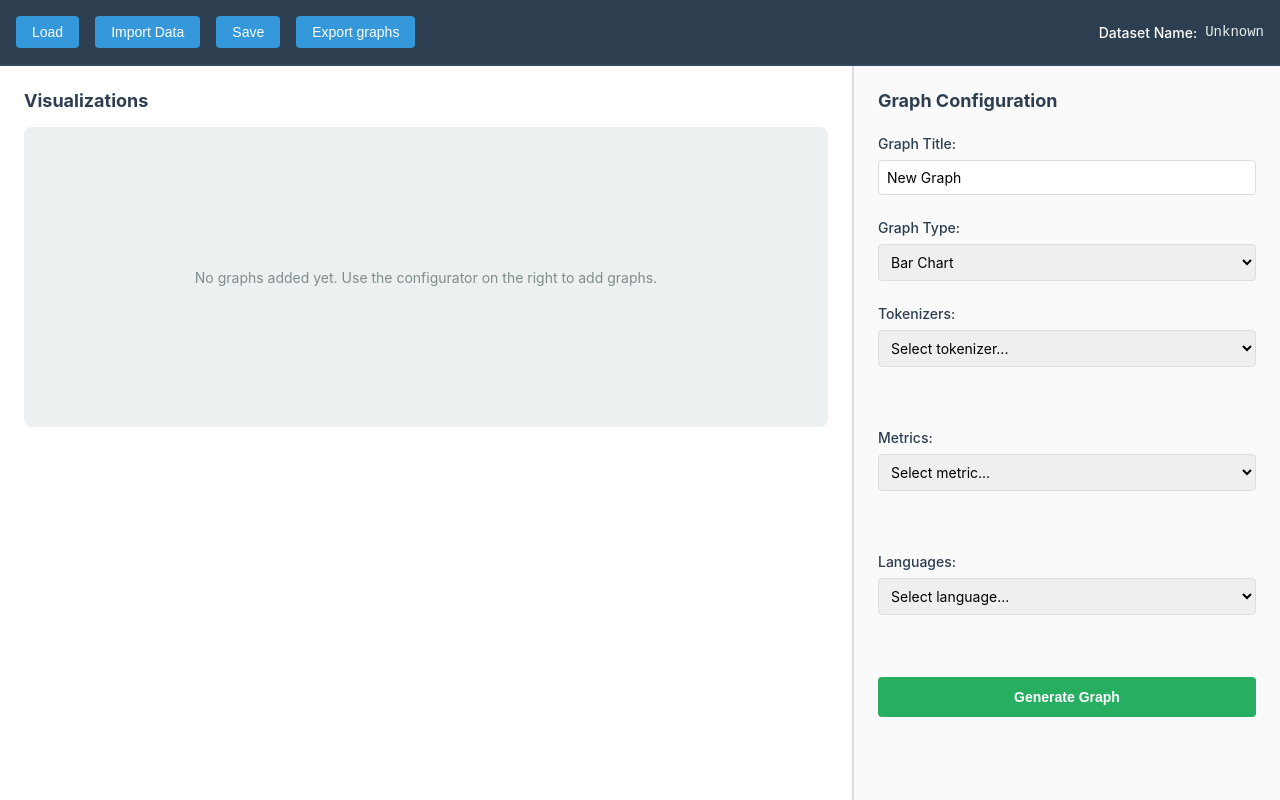
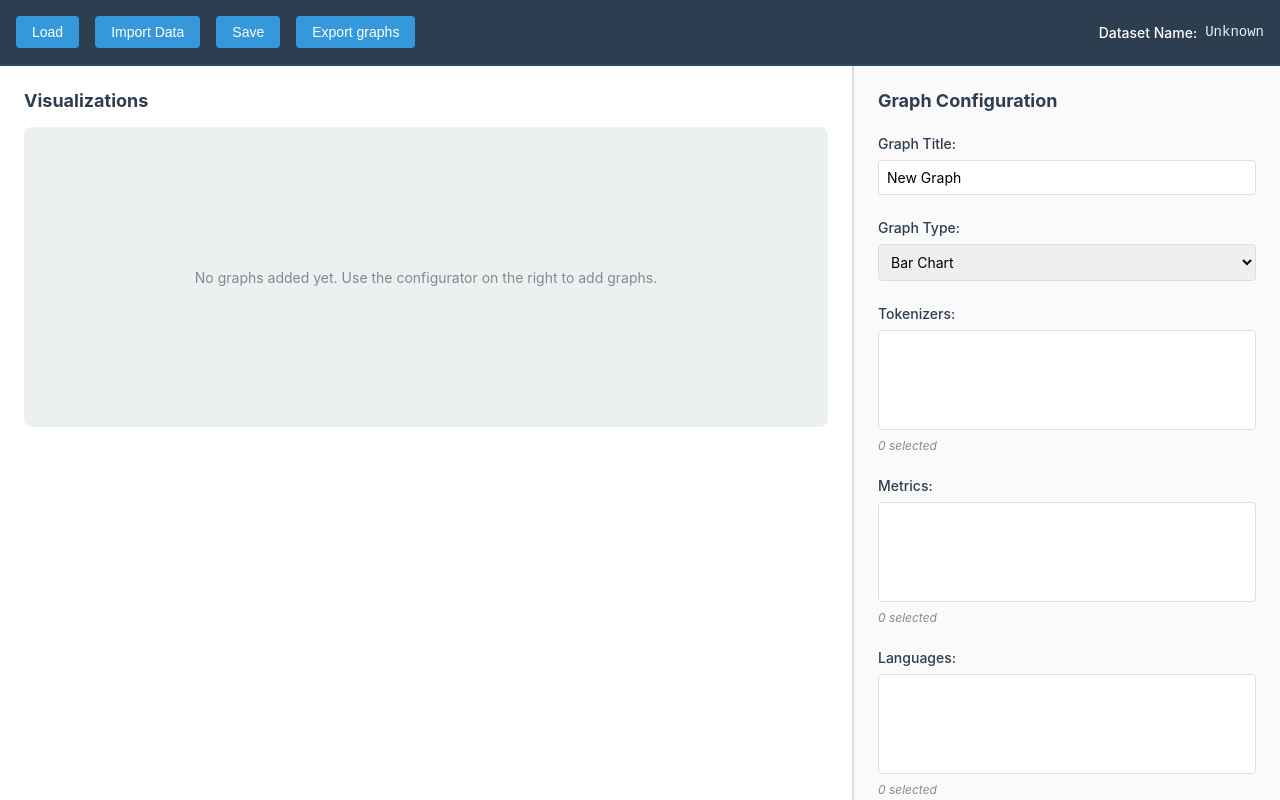
Before and after one commit to ufal/TokCollate, a React (Vite) app in the folder frontend/: page / in a window 1280 px wide. Built offline with nearby package versions, Linux system fonts and the light colour scheme.

Commit message:
frontend UI design mockup update

```diff
--- a/frontend/src/components/GraphConfigurator.css
+++ b/frontend/src/components/GraphConfigurator.css
@@ -32,6 +32,21 @@
   font-family: inherit;
 }
 
+.config-section select.multi-select {
+  min-height: 100px;
+  padding: 0.5rem;
+}
+
+.config-section select.multi-select option {
+  padding: 0.5rem;
+  background-color: white;
+}
+
+.config-section select.multi-select option:checked {
+  background-color: #3498db;
+  color: white;
+}
+
 .config-section input:focus,
 .config-section select:focus {
   outline: none;
@@ -45,6 +60,14 @@
   gap: 0.5rem;
   margin-top: 0.5rem;
   min-height: 30px;
+}
+
+.selected-count {
+  display: block;
+  font-size: 12px;
+  color: #7f8c8d;
+  margin-top: 0.5rem;
+  font-style: italic;
 }
 
 .tag {
--- a/frontend/src/components/GraphConfigurator.tsx
+++ b/frontend/src/components/GraphConfigurator.tsx
@@ -23,45 +23,27 @@ const GraphConfigurator: React.FC<GraphConfiguratorProps> = ({
     metrics: [],
   });
 
-  const handleAddTokenizer = (tokenizer: string) => {
+  const handleTokenizerChange = (e: React.ChangeEvent<HTMLSelectElement>) => {
+    const selectedOptions = Array.from(e.target.selectedOptions, (option) => option.value);
     setConfig((prev) => ({
       ...prev,
-      tokenizers: [...(prev.tokenizers || []), tokenizer],
+      tokenizers: selectedOptions,
     }));
   };
 
-  const handleRemoveTokenizer = (tokenizer: string) => {
+  const handleMetricChange = (e: React.ChangeEvent<HTMLSelectElement>) => {
+    const selectedOptions = Array.from(e.target.selectedOptions, (option) => option.value);
     setConfig((prev) => ({
       ...prev,
-      tokenizers: (prev.tokenizers || []).filter((t) => t !== tokenizer),
+      metrics: selectedOptions,
     }));
   };
 
-  const handleAddMetric = (metric: string) => {
+  const handleLanguageChange = (e: React.ChangeEvent<HTMLSelectElement>) => {
+    const selectedOptions = Array.from(e.target.selectedOptions, (option) => option.value);
     setConfig((prev) => ({
       ...prev,
-      metrics: [...(prev.metrics || []), metric],
-    }));
-  };
-
-  const handleRemoveMetric = (metric: string) => {
-    setConfig((prev) => ({
-      ...prev,
-      metrics: (prev.metrics || []).filter((m) => m !== metric),
-    }));
-  };
-
-  const handleAddLanguage = (language: string) => {
-    setConfig((prev) => ({
-      ...prev,
-      languages: [...(prev.languages || []), language],
-    }));
-  };
-
-  const handleRemoveLanguage = (language: string) => {
-    setConfig((prev) => ({
-      ...prev,
-      languages: (prev.languages || []).filter((l) => l !== language),
+      languages: selectedOptions,
     }));
   };
 
@@ -126,87 +108,57 @@ const GraphConfigurator: React.FC<GraphConfiguratorProps> = ({
       <div className="config-section">
         <label>Tokenizers:</label>
         <select
-          onChange={(e) => {
-            if (e.target.value && !config.tokenizers?.includes(e.target.value)) {
-              handleAddTokenizer(e.target.value);
-            }
-            e.target.value = '';
-          }}
+          multiple
+          value={config.tokenizers || []}
+          onChange={handleTokenizerChange}
+          className="multi-select"
         >
-          <option value="">Select tokenizer...</option>
-          {availableTokenizers
-            .filter((t) => !config.tokenizers?.includes(t))
-            .map((t) => (
+          {availableTokenizers.map((t) => (
             <option key={t} value={t}>
               {t}
             </option>
           ))}
         </select>
-        <div className="selected-items">
-          {config.tokenizers?.map((t) => (
-            <span key={t} className="tag">
-              {t}
-              <button onClick={() => handleRemoveTokenizer(t)}>✕</button>
-            </span>
-          ))}
+        <div className="selected-count">
+          {config.tokenizers?.length || 0} selected
         </div>
       </div>
 
       <div className="config-section">
         <label>Metrics:</label>
         <select
-          onChange={(e) => {
-            if (e.target.value && !config.metrics?.includes(e.target.value)) {
-              handleAddMetric(e.target.value);
-            }
-            e.target.value = '';
-          }}
+          multiple
+          value={config.metrics || []}
+          onChange={handleMetricChange}
+          className="multi-select"
         >
-          <option value="">Select metric...</option>
-          {availableMetrics
-            .filter((m) => !config.metrics?.includes(m))
-            .map((m) => (
+          {availableMetrics.map((m) => (
             <option key={m} value={m}>
               {m}
             </option>
           ))}
         </select>
-        <div className="selected-items">
-          {config.metrics?.map((m) => (
-            <span key={m} className="tag">
-              {m}
-              <button onClick={() => handleRemoveMetric(m)}>✕</button>
-            </span>
-          ))}
+        <div className="selected-count">
+          {config.metrics?.length || 0} selected
         </div>
       </div>
 
       <div className="config-section">
         <label>Languages:</label>
         <select
-          onChange={(e) => {
-            if (e.target.value && !config.languages?.includes(e.target.value)) {
-              handleAddLanguage(e.target.value);
-            }
-            e.target.value = '';
-          }}
+          multiple
+          value={config.languages || []}
+          onChange={handleLanguageChange}
+          className="multi-select"
         >
-          <option value="">Select language...</option>
-          {availableLanguages
-            .filter((l) => !config.languages?.includes(l))
-            .map((l) => (
+          {availableLanguages.map((l) => (
             <option key={l} value={l}>
               {l}
             </option>
           ))}
         </select>
-        <div className="selected-items">
-          {config.languages?.map((l) => (
-            <span key={l} className="tag">
-              {l}
-              <button onClick={() => handleRemoveLanguage(l)}>✕</button>
-            </span>
-          ))}
+        <div className="selected-count">
+          {config.languages?.length || 0} selected
         </div>
       </div>
 
```
Lines whose indentation alone changed are shown as unchanged.
